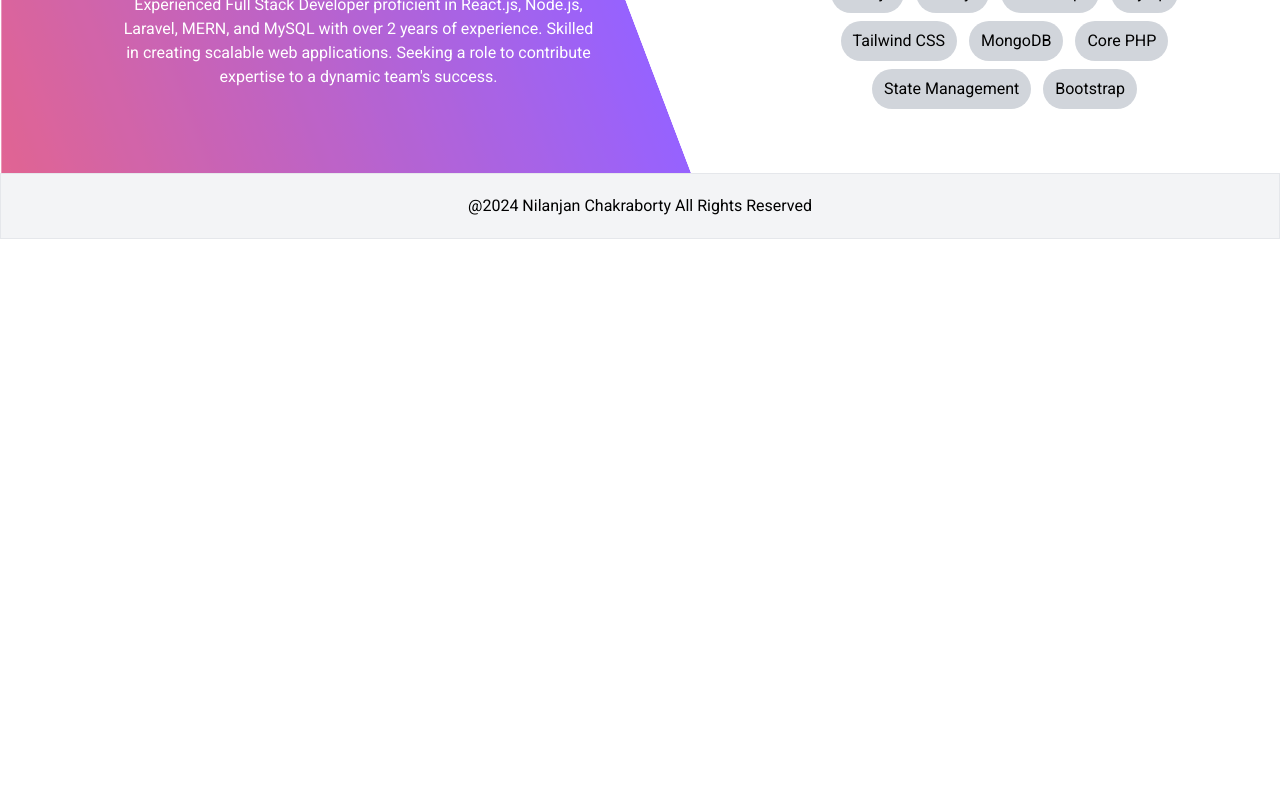
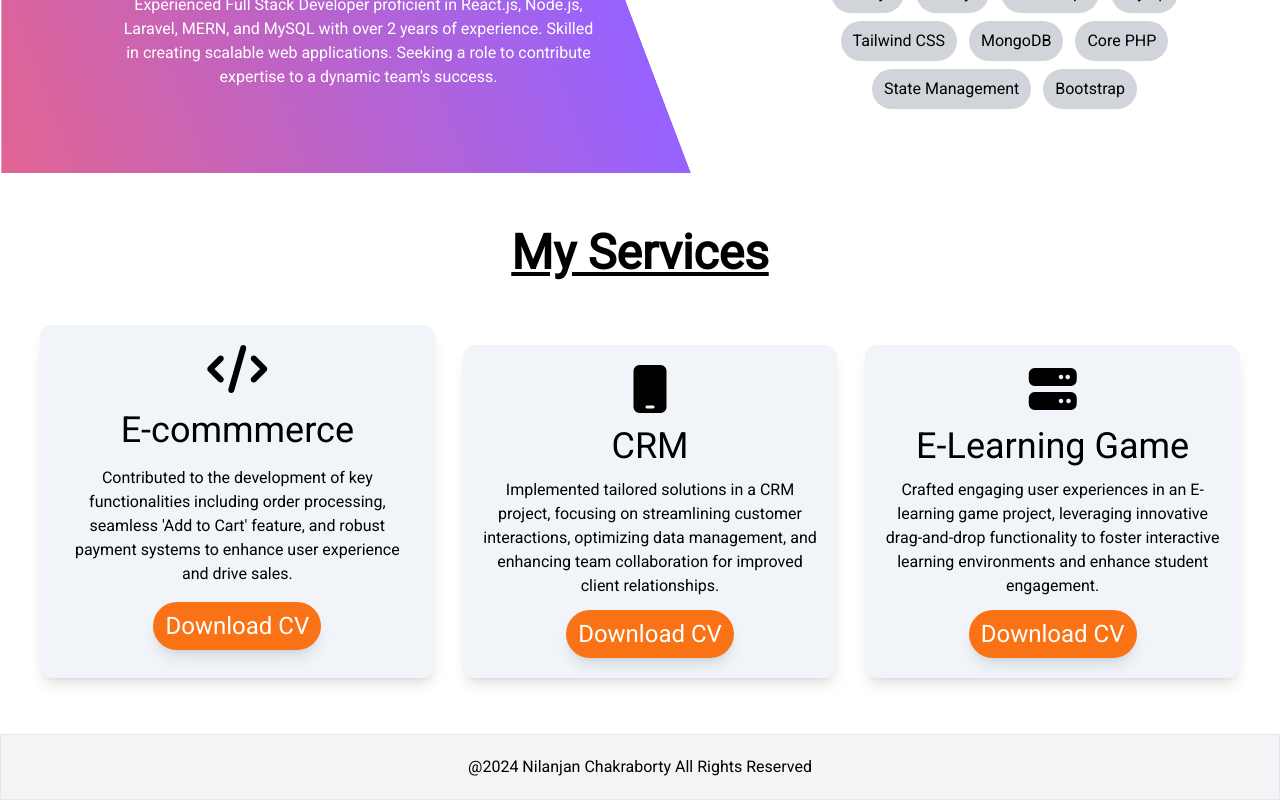
Before and after one commit to Nilanjan011/Nilanjan-chakraborty, a React (Vite) app: page / in a window 1280 px wide. Shown: the part 1299-2099 px from the top of the page. Before the commit the page ends 1538 px from the top, so only its background shows below. Built offline with nearby package versions, Linux system fonts and the light colour scheme.

Commit message:
update resume

```diff
--- a/src/App.jsx
+++ b/src/App.jsx
@@ -14,7 +14,7 @@ function App() {
       <Banner />
       <About />
       <Expertise />
-      {/* <Services /> */}
+      <Services />
       <Footer />
     </>
   );
--- a/src/components/Header.jsx
+++ b/src/components/Header.jsx
@@ -1,4 +1,18 @@
 import { useState } from "react";
+
+const getBaseUrl = () => {
+  let baseUrl = window.location.protocol + "//" + window.location.hostname;
+  if (window.location.port) {
+      baseUrl += ':' + window.location.port;
+  }
+  baseUrl += "/";
+  return baseUrl;
+}
+
+export const actionButton = {
+  title: "Download CV",
+  link: getBaseUrl() + "Nilanjan-chakraborty/Nilanjan-chakraborty-web-developer.pdf",
+};
 
 const Header = () => {
   const [brandName, setBrandName] = useState("Nilanjan Chakraborty");
@@ -24,19 +38,7 @@ const Header = () => {
     },
   ]);
 
-  const getBaseUrl = () => {
-    let baseUrl = window.location.protocol + "//" + window.location.hostname;
-    if (window.location.port) {
-        baseUrl += ':' + window.location.port;
-    }
-    baseUrl += "/";
-    return baseUrl;
-  }
 
-  const actionButton = {
-    title: "Download CV",
-    link: getBaseUrl() + "Nilanjan-chakraborty/Nilanjan-chakraborty-web developer.pdf",
-  };
 
   const activeMenu = (id) => {
     // Create a copy of the menuLinks array
--- a/src/components/Services.jsx
+++ b/src/components/Services.jsx
@@ -1,59 +1,42 @@
-import { useState } from "react";
+import { actionButton } from "./Header";
 
 const Services = () => {
-  useState([
-    {
-      id: "",
-      title: "",
-      description: "",
-      actionButton: {
-        title: "",
-        link: "",
-      },
-    },
-  ]);
   return (
     <>
       <div className="main-container py-14">
         <h1 className="text-5xl font-bold text-center underline">
           My Services
         </h1>
-        <div className="services-container space-x-5 px-10 flex mt-12">
-          <div className=" cursor-pointer hover:bg-gray-100 bg-slate-100 p-5 text-center shadow-lg rounded-xl   service1 space-y-4">
+        <div className="space-y-5 md:space-x-5 px-10 mt-12 grid grid-cols-1 gap-3 md:grid md:grid-cols-3 md:gap-2">
+          <div className="cursor-pointer hover:bg-gray-100 bg-slate-100 p-5 text-center shadow-lg rounded-xl space-y-4">
             <i className="text-5xl fa-solid fa-code"></i>
-            <h1 className="text-4xl">Web Development</h1>
+            <h1 className="text-4xl">E-commmerce</h1>
             <p>
-              Lorem ipsum dolor sit amet consectetur adipisicing elit. Voluptas
-              veniam eius optio? Eveniet facilis dolorum quis exercitationem,
-              repudiandae sed dolores.
+              Contributed to the development of key functionalities including order processing, seamless 'Add to Cart' feature, and robust payment systems to enhance user experience and drive sales.
             </p>
-            {/* <button className="px-3 py-2 bg-orange-500 text-2xl rounded-full shadow-lg">
-              Check
-            </button> */}
+            <button onClick={() => window.open(actionButton.link, '_blank')} className="services_download_btn">
+              Download CV
+            </button>
           </div>
-          {/* <div className=" cursor-pointer hover:bg-gray-100 space-y-3  bg-slate-100 p-5 text-center shadow-lg rounded-xl">
+          <div className="cursor-pointer hover:bg-gray-100 space-y-3  bg-slate-100 p-5 text-center shadow-lg rounded-xl">
             <i className=" text-5xl fa-solid fa-mobile"></i>
-            <h1 className="text-4xl">Android Development</h1>
+            <h1 className="text-4xl">CRM</h1>
             <p>
-              Lorem ipsum dolor sit amet consectetur adipisicing elit. Voluptas
-              veniam eius optio? Eveniet facilis dolorum quis exercitationem,
-              repudiandae sed dolores.
+              Implemented tailored solutions in a CRM project, focusing on streamlining customer interactions, optimizing data management, and enhancing team collaboration for improved client relationships.
             </p>
-            <button className="px-3 py-2 bg-orange-500 text-2xl rounded-full shadow-lg">
-              Check
+            <button onClick={()=> window.open(actionButton.link, '_blank')} className="services_download_btn">
+              Download CV
             </button>
-          </div> */}
-          <div className=" cursor-pointer hover:bg-gray-100 space-y-3 bg-slate-100 p-5 text-center shadow-lg rounded-xl">
+          </div>
+          <div onClick={()=> window.open(actionButton.link, '_blank')} className="cursor-pointer hover:bg-gray-100 space-y-3 bg-slate-100 p-5 text-center shadow-lg rounded-xl">
             <i className=" text-5xl fa-solid fa-server"></i>
-            <h1 className="text-4xl">Backend Development</h1>
+            <h1 className="text-4xl">E-Learning Game</h1>
             <p>
-              Lorem ipsum dolor sit amet consectetur adipisicing elit. Voluptas
-              veniam eius optio? Eveniet facilis dolorum quis exercitationem,
-              repudiandae sed dolores.
+              Crafted engaging user experiences in an E-learning game project, leveraging innovative drag-and-drop functionality to foster interactive learning environments and enhance student engagement.
             </p>
-            {/* <button className="px-3 py-2 bg-orange-500 text-2xl rounded-full shadow-lg">
-              Check
-            </button> */}
+            <button onClick={() => window.open(actionButton.link, '_blank')} className="services_download_btn">
+              Download CV
+            </button>
           </div>
         </div>
       </div>
--- a/src/index.css
+++ b/src/index.css
@@ -12,3 +12,7 @@ html {
 body{
     font-family: 'Roboto', sans-serif;
 }
+
+.services_download_btn {
+    @apply  px-3 py-2 bg-orange-500 text-white text-2xl rounded-full shadow-lg
+}
```
Also changed, not shown: 9 other files (tests, documents, lock files or other folders).
